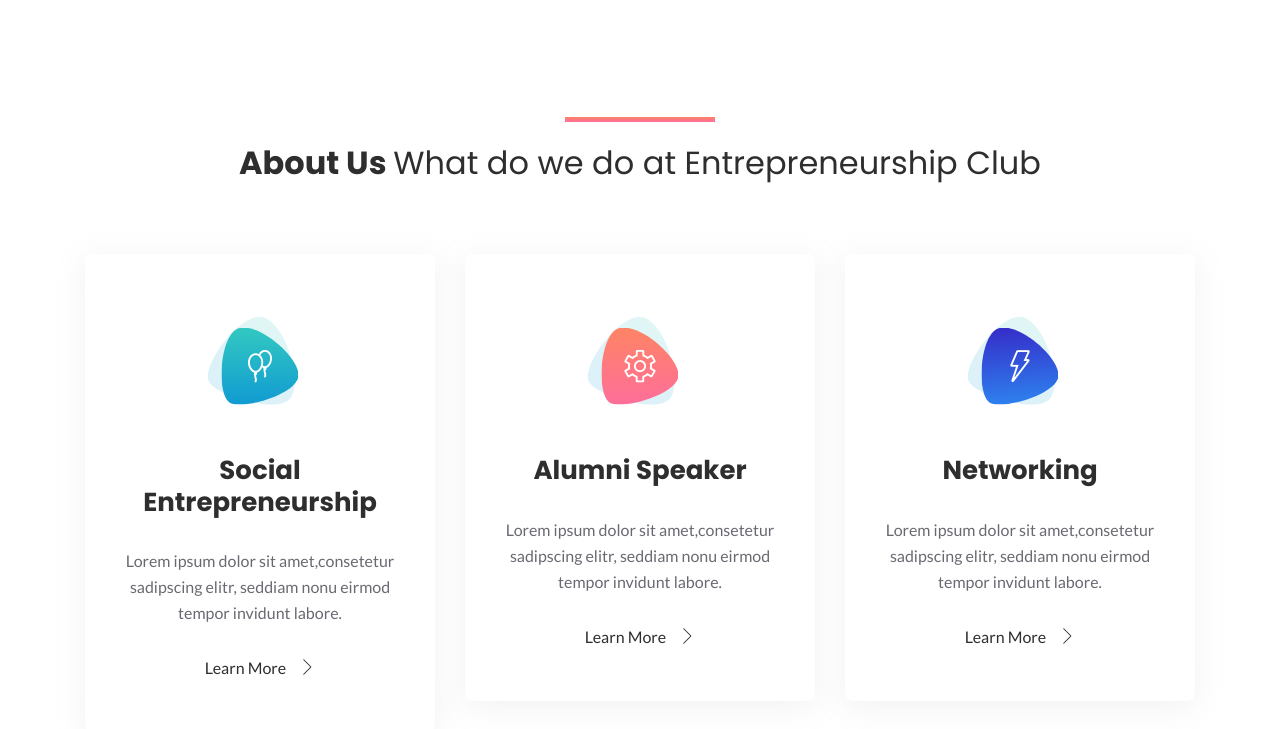
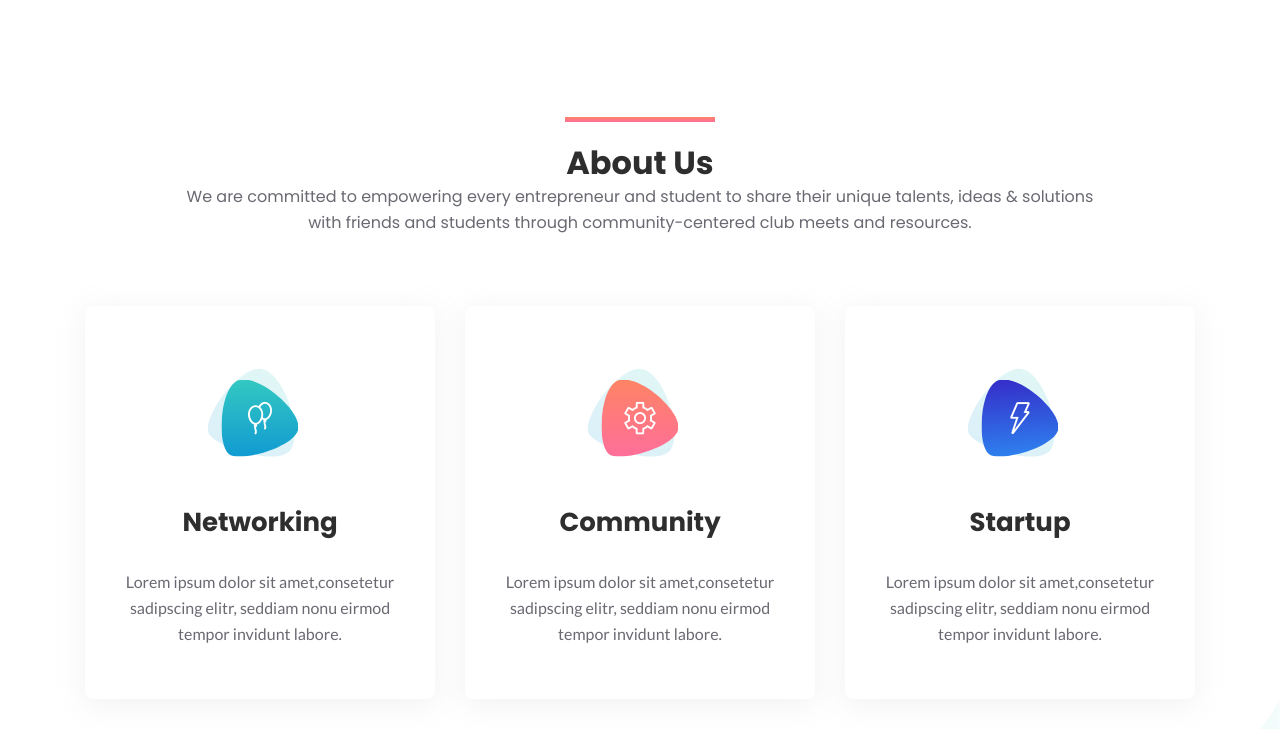
Before and after one commit to UMass-Amherst-Entrepreneurship-Club/Website-2.0, a plain HTML site: page index.html in a window 1280 px wide. Shown: the part 860-1589 px from the top of the page. Drawn offline with Linux system fonts and the light colour scheme; files whose address does not match are found by name.

Commit message:
Update index.html

```diff
--- a/index.html
+++ b/index.html
@@ -92,11 +92,14 @@
                                         <a class="page-scroll" href="#features">About Us</a>
                                     </li>
                                     <li class="nav-item">
-                                        <a class="page-scroll" href="#about">Events</a>
+                                        <a class="page-scroll" href="#about">Our Process    </a>
                                     </li>
 
                                     <li class="nav-item">
                                         <a class="page-scroll" href="#team">Team</a>
+                                    </li>
+                                    <li class="nav-item">
+                                        <a class="page-scroll" href="#blog">Events</a>
                                     </li>
 
                                 </ul>
@@ -151,7 +154,7 @@
                 <div class="col-lg-10">
                     <div class="section-title text-center pb-40">
                         <div class="line m-auto"></div>
-                        <h3 class="title">About Us <span> What do we do at Entrepreneurship Club</span></h3>
+                        <h3 class="title">About Us <br><span> <p class="text">We are committed to empowering every entrepreneur and student to share their unique talents, ideas & solutions with friends and students through community-centered club meets and resources.</p> </span></h3>
                     </div> <!-- section title -->
                 </div>
             </div> <!-- row -->
@@ -164,9 +167,8 @@
                             <i class="lni-baloon"></i>
                         </div>
                         <div class="services-content mt-30">
-                            <h4 class="services-title"><a href="#">Social Entrepreneurship</a></h4>
+                            <h4 class="services-title"><a href="#">Networking</a></h4>
                             <p class="text">Lorem ipsum dolor sit amet,consetetur sadipscing elitr, seddiam nonu eirmod tempor invidunt labore.</p>
-                            <a class="more" href="#">Learn More <i class="lni-chevron-right"></i></a>
                         </div>
                     </div> <!-- single services -->
                 </div>
@@ -178,9 +180,8 @@
                             <i class="lni-cog"></i>
                         </div>
                         <div class="services-content mt-30">
-                            <h4 class="services-title"><a href="#">Alumni Speaker</a></h4>
+                            <h4 class="services-title"><a href="#">Community</a></h4>
                             <p class="text">Lorem ipsum dolor sit amet,consetetur sadipscing elitr, seddiam nonu eirmod tempor invidunt labore.</p>
-                            <a class="more" href="#">Learn More <i class="lni-chevron-right"></i></a>
                         </div>
                     </div> <!-- single services -->
                 </div>
@@ -192,9 +193,8 @@
                             <i class="lni-bolt-alt"></i>
                         </div>
                         <div class="services-content mt-30">
-                            <h4 class="services-title"><a href="#">Networking</a></h4>
+                            <h4 class="services-title"><a href="#">Startup</a></h4>
                             <p class="text">Lorem ipsum dolor sit amet,consetetur sadipscing elitr, seddiam nonu eirmod tempor invidunt labore.</p>
-                            <a class="more" href="#">Learn More <i class="lni-chevron-right"></i></a>
                         </div>
                     </div> <!-- single services -->
                 </div>
```
